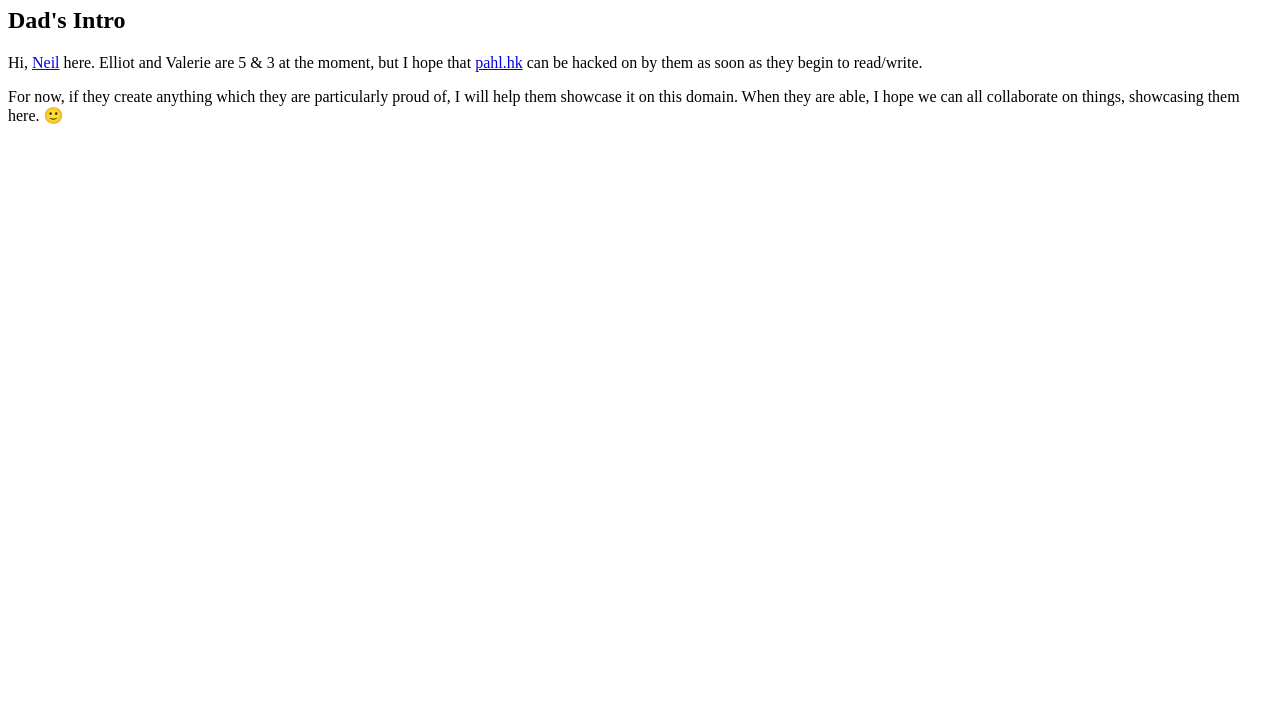
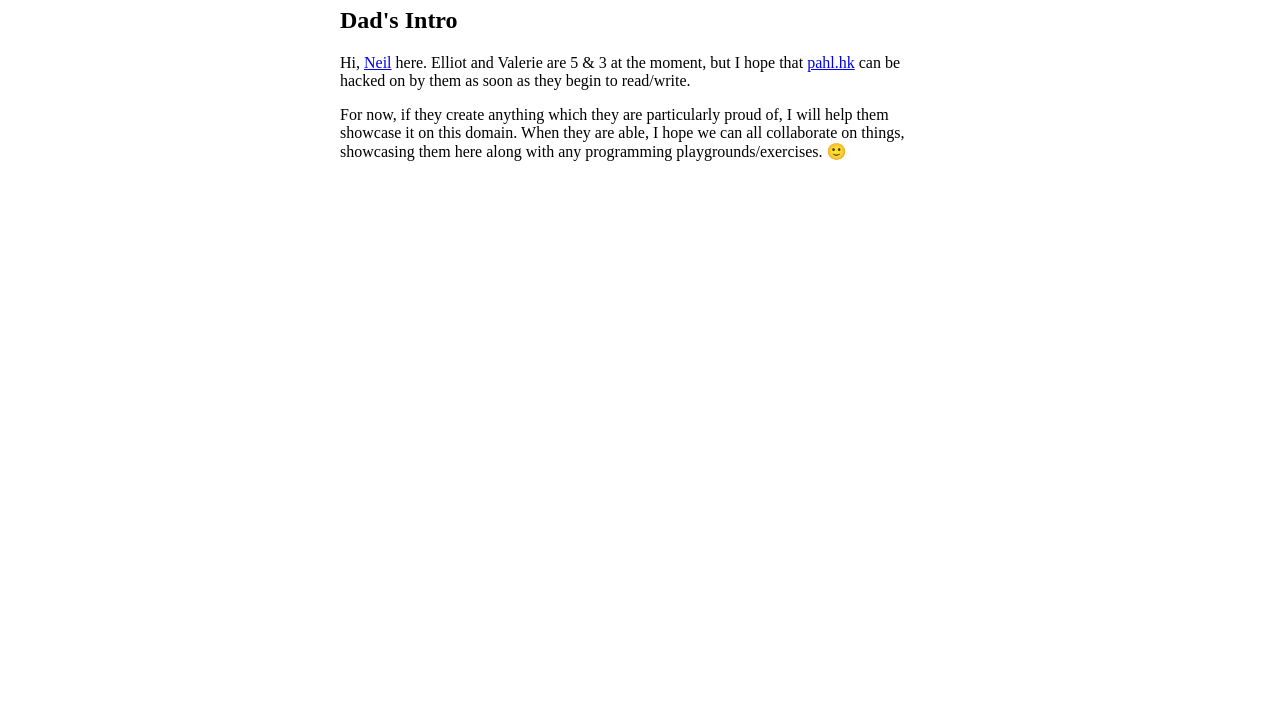
Before and after one commit to pahls/pahl.hk, a plain HTML site: page index.html in a window 1280 px wide. Shown: the part 73-800 px from the top of the page. Drawn offline with Linux system fonts and the light colour scheme.

Commit message:
improving the initial state

```diff
--- a/index.html
+++ b/index.html
@@ -2,23 +2,26 @@
 <html lang="en">
 
 <head>
-  <meta name="description" content="Webpage description goes here" />
+  <meta name="description" content="Pahl family hackspace" />
   <meta charset="utf-8"/>
-  <title>Change_me</title>
+  <title>Pahl.hk</title>
   <meta name="viewport" content="width=device-width, initial-scale=1"/>
   <meta name="author" content="Neil Pahl"/>
   <meta name="author" content="Elliot Pahl"/>
   <meta name="author" content="Valerie Pahl"/>
+  <link rel="stylesheet" type="text/css" href="styles.css"/>
 </head>
 
 <body>
-<h1>Pahl.hk</h2>
-<h2>Dad's Intro</h2>
-<div class="dads-intro">
-    <p>Hi, <a href='https://neilpahl.com'>Neil</a> here. Elliot and Valerie are 5 & 3 at the moment, but I hope that <a href='https:/pahl.hk'>pahl.hk</a> can be hacked on by them as soon as they begin to read/write.</p>
-    <p>For now, if they create anything which they are particularly proud of, I will help them showcase it on this domain. When they are able, I hope we can all collaborate on things, showcasing them here. &#128578;</p>
+<div class='main-container'>
+    <h1>Pahl.hk</h2>
+    <div class="dads-section">
+        <h2>Dad's Intro</h2>
+        <p>Hi, <a href='https://neilpahl.com'>Neil</a> here. Elliot and Valerie are 5 & 3 at the moment, but I hope that <a href='https:/github.com/pahls/pahl.hk'>pahl.hk</a> can be hacked on by them as soon as they begin to read/write.</p>
+        <p>For now, if they create anything which they are particularly proud of, I will help them showcase it on this domain. When they are able, I hope we can all collaborate on things, showcasing them here along with any programming playgrounds/exercises. &#128578;</p>
+
+    </div>
 </div>
-
 <script>
 </script>
 
--- /dev/null
+++ b/styles.css
@@ -0,0 +1,5 @@
+.main-container {
+    max-width: 600px;
+    margin: 1em auto;
+    padding: 0 1em;
+}
```
